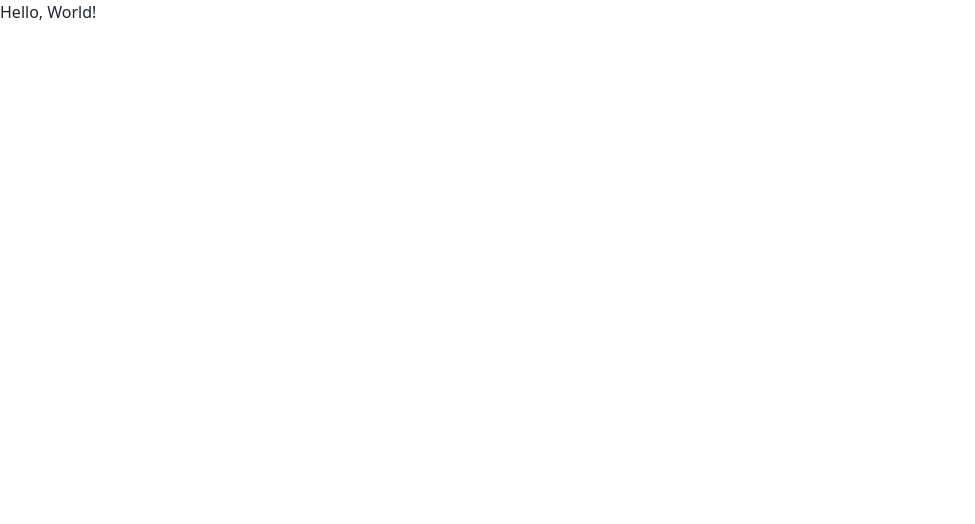
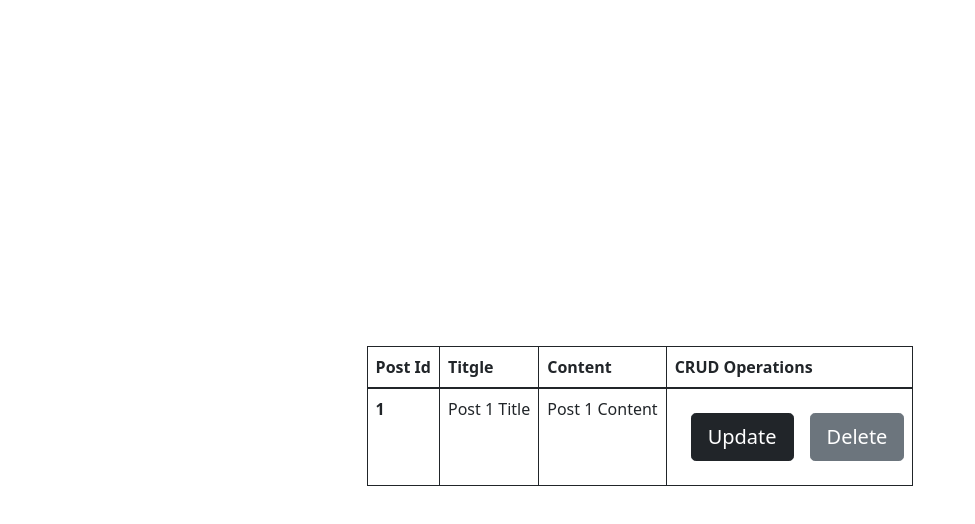
Before and after one commit to nikitakaralius/DotNetWithReact, a React (Create React App) app in the folder src/react-client/: page / in a window 1280 px wide. Shown: the top 524 px of the page, without its empty margins (0-975 px from the left). Built offline with nearby package versions, Linux system fonts and the light colour scheme.

Commit message:
Created PostsTable and Container components

```diff
--- a/src/react-client/src/App.tsx
+++ b/src/react-client/src/App.tsx
@@ -1,9 +1,11 @@
 import React from 'react';
+import {PostsTable} from './components/PostsTable';
+import {Container} from './components/Container';
 
 export const App: React.FC = () => {
   return (
-    <div>
-      Hello, World!
-    </div>
+    <Container>
+      <PostsTable />
+    </Container>
   );
-}
+};
--- /dev/null
+++ b/src/react-client/src/components/Container.tsx
@@ -0,0 +1,17 @@
+import React from 'react';
+
+interface ContainerProps {
+  children: React.ReactNode
+}
+
+export const Container: React.FC<ContainerProps> = ({children}) => {
+  return (
+    <div className="container">
+      <div className="row min-vh-100">
+        <div className="col d-flex flex-column justify-content-center align-items-center">
+          {children}
+        </div>
+      </div>
+    </div>
+  )
+}
--- /dev/null
+++ b/src/react-client/src/components/PostsTable.tsx
@@ -0,0 +1,33 @@
+import React from 'react';
+
+export const PostsTable: React.FC = () => {
+  return (
+    <div className="table-responsive mt-5">
+      <table className="table table-bordered border-dark">
+        <thead>
+          <tr>
+            <th scope="col">Post Id</th>
+            <th scope="col">Titgle</th>
+            <th scope="col">Content</th>
+            <th scope="col">CRUD Operations</th>
+          </tr>
+        </thead>
+        <tbody>
+          <tr>
+            <th scope="row">1</th>
+            <td>Post 1 Title</td>
+            <td>Post 1 Content</td>
+            <td>
+              <button className="btn btn-dark btn-lg mx-3 my-3">
+                Update
+              </button>
+              <button className="btn btn-secondary btn-lg">
+                Delete
+              </button>
+            </td>
+          </tr>
+        </tbody>
+      </table>
+    </div>
+  )
+}
```
